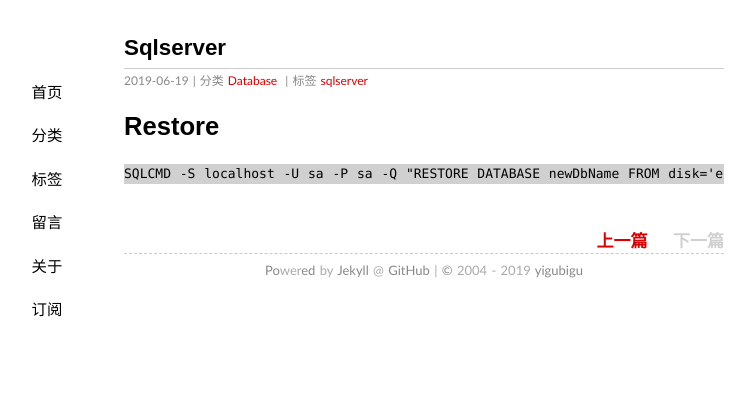
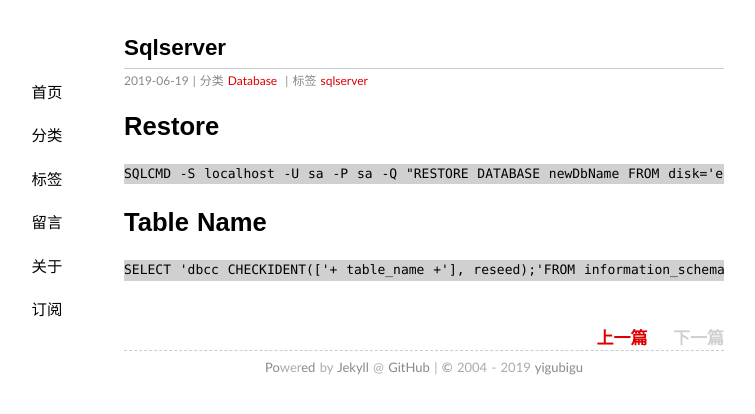
Before and after one commit to yigubigu/yigubigu.github.io, a Jekyll site: the page built from _posts/2019-6-19-SqlServer.md, in a window 1280 px wide. Shown: the top 414 px of the page, without its empty margins (216-971 px from the left). Built offline with Jekyll 4.4.1, drawn with Linux system fonts in a browser that asks for light colours.

Commit message:
Add table name

````diff
--- a/_posts/2019-6-19-SqlServer.md
+++ b/_posts/2019-6-19-SqlServer.md
@@ -11,3 +11,9 @@ tags:  sqlserver
 ```
 SQLCMD -S localhost -U sa -P sa -Q "RESTORE DATABASE newDbName FROM disk='e:\sqlserver-backup\backupFileName.bak' WITH RECOVERY, MOVE 'OriginDbName' TO 'e:\sqlserver-data\newDbName.mdf', MOVE 'OriginDbName_Log' TO 'e:\sqlserver-data\newDbName.ldf'"
 ```
+
+
+# Table Name
+```
+SELECT 'dbcc CHECKIDENT(['+ table_name +'], reseed);'FROM information_schema.tables WHERE table_type = 'base table'
+```
````
